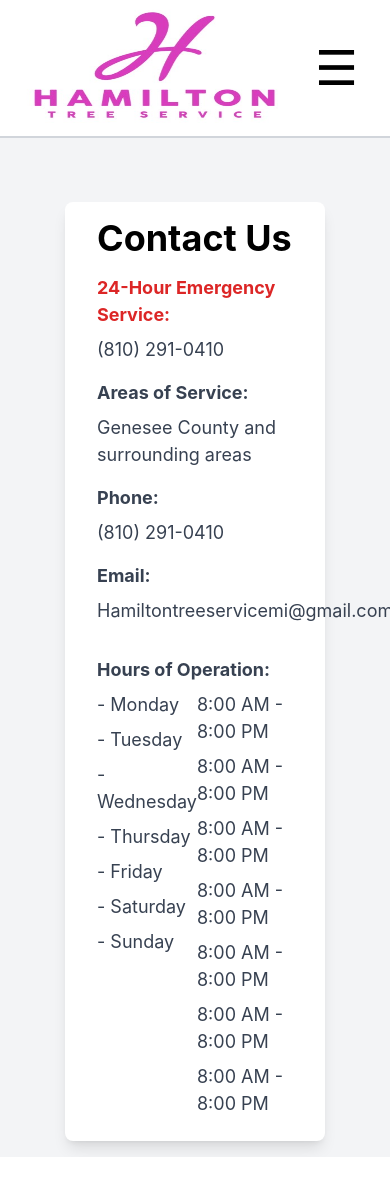
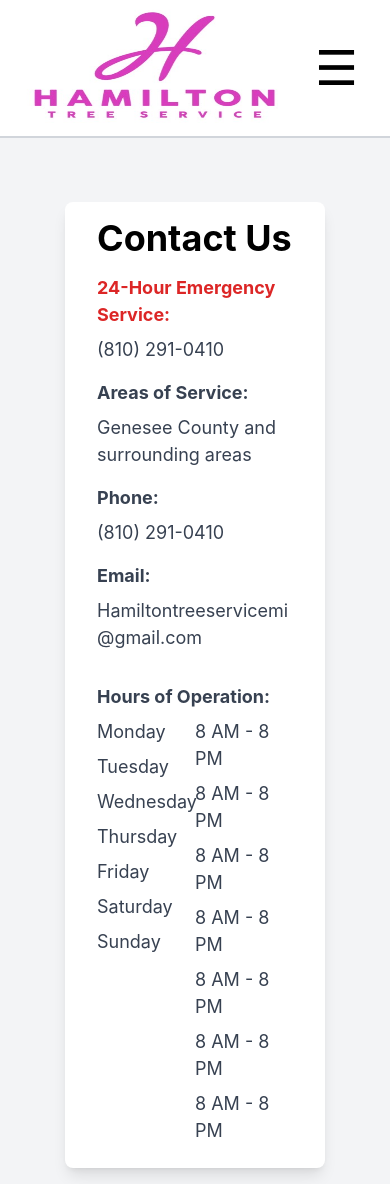
Before and after one commit to rmbuessing/hamiltontreeservice, a React (Create React App) app: page /contact in a window 390 px wide. Before the commit the page ends 1157 px from the top, so only its background shows below. Built offline with nearby package versions, Linux system fonts and the light colour scheme.

Commit message:
Styling fixes for mobile view

```diff
--- a/src/Components/Contact.js
+++ b/src/Components/Contact.js
@@ -1,51 +1,47 @@
 import React from 'react';
 import Navigation from './Navigation';
-import './Home.css'; // Adjust the path as per your file structure
+import './Home.css'; // Ensure this path is correct
 
 const Contact = () => {
   return (
-    <div className="overflow-auto bg-gray-100 min-h-screen">
+    <div className="bg-gray-100 min-h-screen flex flex-col justify-between"> {/* Flex container to stretch the height */}
       <Navigation />
       <div className="flex items-center justify-center">
         <div className="bg-white px-8 py-4 rounded-lg shadow-lg w-2/3 md:flex mt-16 mb-4"
-          style={{ animation: 'fadeInUp 0.5s ease-out' }}> {/* Apply animation here */}
+          style={{ animation: 'fadeInUp 0.5s ease-out' }}>
 
           <div className="md:w-1/2 md:pr-4">
             <h1 className="text-4xl font-bold mb-4">Contact Us</h1>
-
-            {/* 24-hour emergency service information */}
             <p className="text-red-600 text-lg mb-2 font-bold">24-Hour Emergency Service:</p>
             <p className="text-gray-700 text-lg mb-4">(810) 291-0410</p>
-
             <p className="text-gray-700 text-lg mb-2 font-bold">Areas of Service:</p>
             <p className="text-gray-700 text-lg mb-4">Genesee County and surrounding areas</p>
             <p className="text-gray-700 text-lg mb-2 font-bold">Phone:</p>
             <p className="text-gray-700 text-lg mb-4">(810) 291-0410</p>
             <p className="text-gray-700 text-lg mb-2 font-bold">Email:</p>
-            <p className="text-gray-700 text-lg mb-4">Hamiltontreeservicemi@gmail.com</p>
+            <p className="text-gray-700 text-lg mb-4" style={{ wordBreak: 'break-all' }}>Hamiltontreeservicemi@gmail.com</p>
           </div>
 
-          {/* Hours of Operation moved to the right side */}
-          <div className="md:w-1/2">
-            <p className="text-gray-700 text-lg mb-2 font-bold mt-8">Hours of Operation:</p>
+          <div className="md:w-1/2 md:pl-4">
+            <p className="text-gray-700 text-lg mb-2 font-bold mt-8 md:mt-0">Hours of Operation:</p>
             <div className="flex">
-              <div className="w-40">
-                <p className="text-gray-700 text-lg mb-2">- Monday</p>
-                <p className="text-gray-700 text-lg mb-2">- Tuesday</p>
-                <p className="text-gray-700 text-lg mb-2">- Wednesday</p>
-                <p className="text-gray-700 text-lg mb-2">- Thursday</p>
-                <p className="text-gray-700 text-lg mb-2">- Friday</p>
-                <p className="text-gray-700 text-lg mb-2">- Saturday</p>
-                <p className="text-gray-700 text-lg mb-2">- Sunday</p>
+              <div className="w-1/2">
+                <p className="text-gray-700 text-lg mb-2">Monday</p>
+                <p className="text-gray-700 text-lg mb-2">Tuesday</p>
+                <p className="text-gray-700 text-lg mb-2">Wednesday</p>
+                <p className="text-gray-700 text-lg mb-2">Thursday</p>
+                <p className="text-gray-700 text-lg mb-2">Friday</p>
+                <p className="text-gray-700 text-lg mb-2">Saturday</p>
+                <p className="text-gray-700 text-lg mb-2">Sunday</p>
               </div>
-              <div>
-                <p className="text-gray-700 text-lg mb-2">8:00 AM - 8:00 PM</p>
-                <p className="text-gray-700 text-lg mb-2">8:00 AM - 8:00 PM</p>
-                <p className="text-gray-700 text-lg mb-2">8:00 AM - 8:00 PM</p>
-                <p className="text-gray-700 text-lg mb-2">8:00 AM - 8:00 PM</p>
-                <p className="text-gray-700 text-lg mb-2">8:00 AM - 8:00 PM</p>
-                <p className="text-gray-700 text-lg mb-2">8:00 AM - 8:00 PM</p>
-                <p className="text-gray-700 text-lg mb-2">8:00 AM - 8:00 PM</p>
+              <div className="w-1/2">
+                <p className="text-gray-700 text-lg mb-2">8 AM - 8 PM</p>
+                <p className="text-gray-700 text-lg mb-2">8 AM - 8 PM</p>
+                <p className="text-gray-700 text-lg mb-2">8 AM - 8 PM</p>
+                <p className="text-gray-700 text-lg mb-2">8 AM - 8 PM</p>
+                <p className="text-gray-700 text-lg mb-2">8 AM - 8 PM</p>
+                <p className="text-gray-700 text-lg mb-2">8 AM - 8 PM</p>
+                <p className="text-gray-700 text-lg mb-2">8 AM - 8 PM</p>
               </div>
             </div>
           </div>
--- a/src/Components/Home.js
+++ b/src/Components/Home.js
@@ -13,10 +13,9 @@
         className="flex-grow items-center justify-center p-8" // Use flex-grow for content
         style={{
           backgroundImage: `url(${htsTruck})`,
-          backgroundSize: '100%', // Slightly larger background size for a "zoom out" effect
-          backgroundPosition: '10% 35%', // Adjust the background position with percentage values
+          backgroundSize: 'cover', // Adjust to 'cover' to ensure it fills the area
+          backgroundPosition: 'center', // Center the image
           backgroundRepeat: 'no-repeat'
-
         }}
       >
         <div
```
Also changed, not shown: src/tailwind.css.
